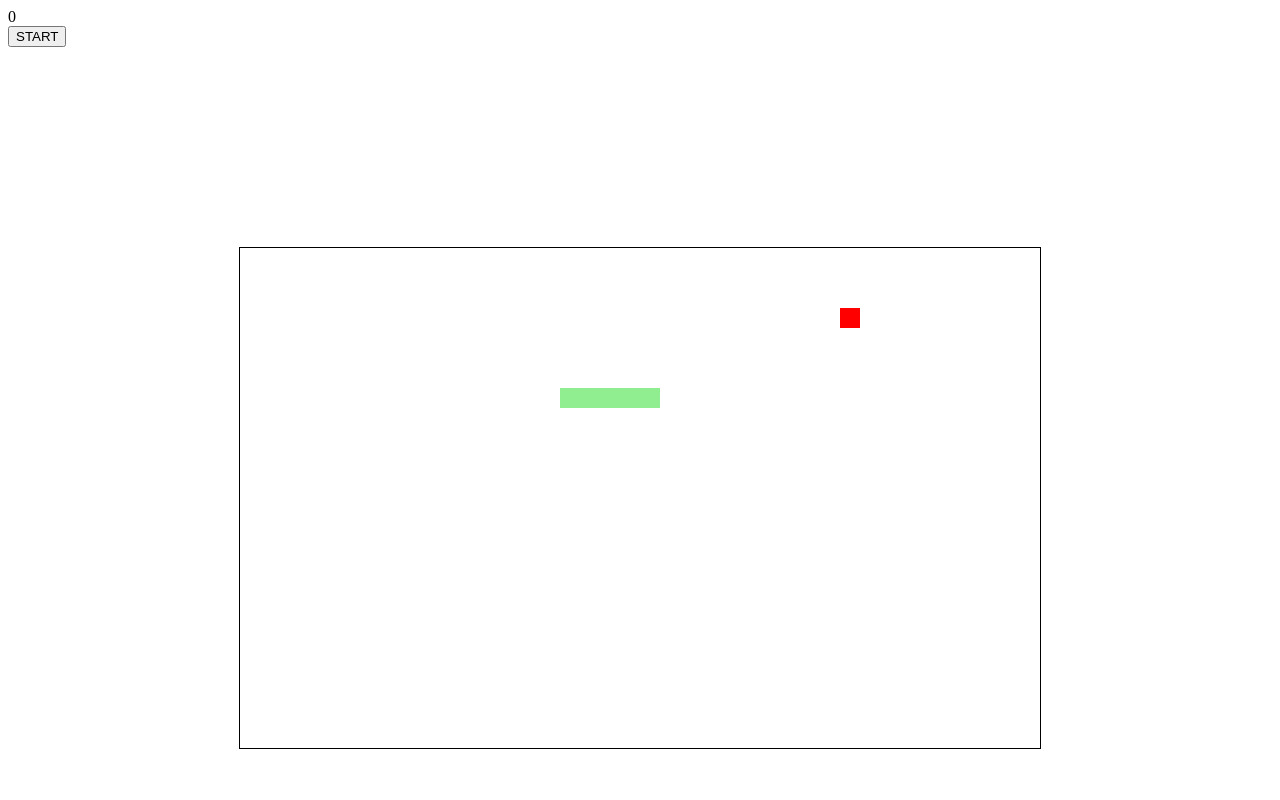
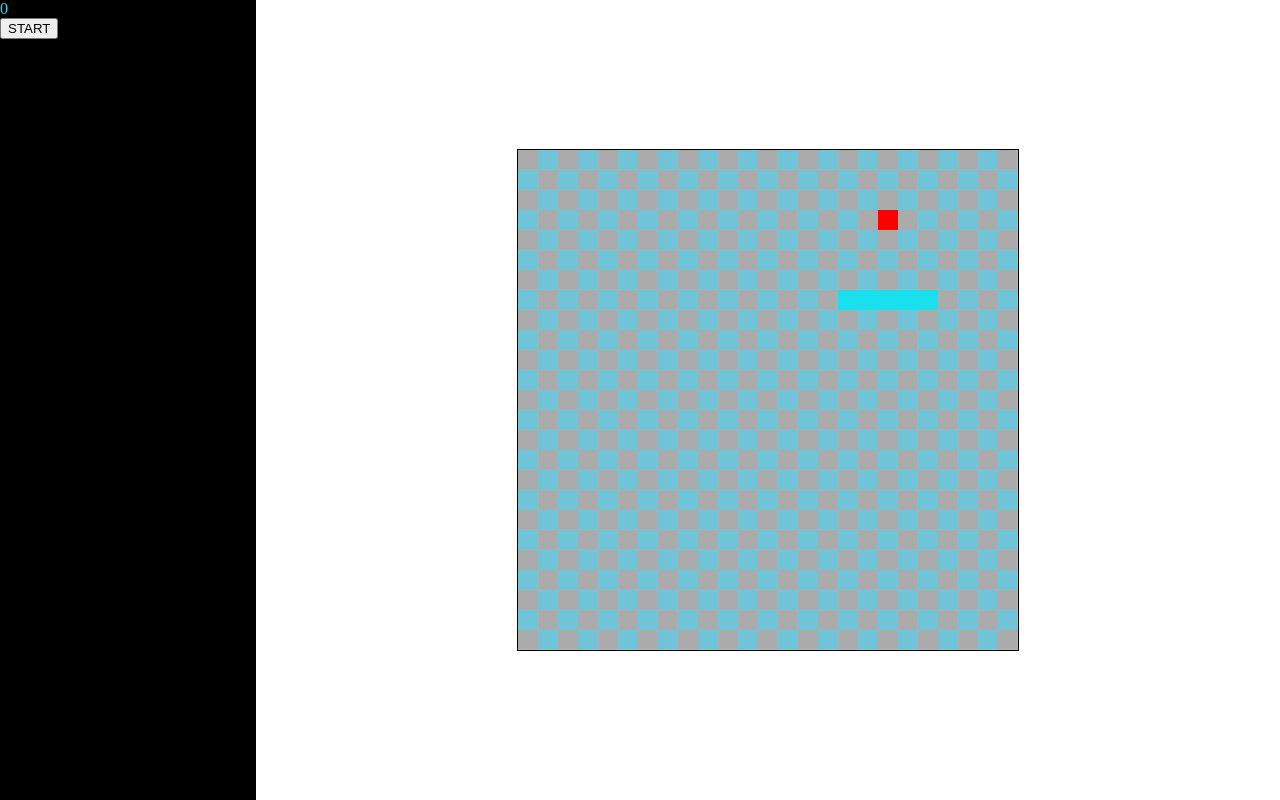
Before and after one commit to josmac/MySnake, a plain HTML site: page index.html in a window 1280 px wide. Both pictures are taken after a click on the button "START". Drawn offline with Linux system fonts and the light colour scheme.

Commit message:
Adding sprites

```diff
--- a/css/style.css
+++ b/css/style.css
@@ -1,7 +1,37 @@
+body {
+    margin: 0 auto;
+    box-sizing:border-box;
+}
+
+#container{
+    width: 100%;
+    height: 100%;
+    display: flex;
+    flex-direction: row;
+    justify-content: space-between;
+    align-items:center;
+}
+
+#game-area {
+    width: 80%;
+    height: 100%;
+    position:relative;
+
+}
+
 #canvas {
     border: 1px black solid;
-    display: block;
-    margin-top: 200px;
-    margin-left:auto;
-    margin-right:auto;
+    position: absolute;
+    top:0;
+    bottom: 0;
+    left: 0;
+    right: 0;
+    margin:auto;
 }
+
+#panel {
+    width: 20%;
+    height: 100%;
+    background-color: #000;
+    color: #1adfed
+}
--- a/index.html
+++ b/index.html
@@ -6,11 +6,19 @@
     <title>Document</title>
 </head>
 <body>
-    <div id='score'>0</div>
-    <button id="toggle">START</button>
-    <canvas id="canvas" width="800" height="500"></canvas>
+    <div id='container'>
+        <div id='panel'>
+            <div id='score'>0</div>
+            <button id="toggle">START</button>
+        </div>
+        <div id='game-area'>
+            <canvas id="canvas" width="500" height="500"></canvas>
+        </div>
+    </div>
+
 
     <script type="text/javascript" src="./src/constants.js"></script>
+    <script type="text/javascript" src="./src/background.js"></script>
     <script type="text/javascript" src="./src/snake.js"></script>
     <script type="text/javascript" src="./src/food.js"></script>
     <script type="text/javascript" src="./src/game.js"></script>
--- /dev/null
+++ b/src/background.js
@@ -0,0 +1,47 @@
+class Background {
+    constructor(ctx) {
+        this.ctx = ctx;
+        this.w = this.ctx.canvas.width;
+        this.h = this.ctx.canvas.height;
+        this.x = 0;
+        this.y = 0;
+
+        this.board1 = new Image()
+        this.board1.src = './img/Board1.png'
+
+        this.board2 = new Image()
+        this.board2.src = './img/Board2.png'
+
+        this.board3 = new Image()
+        this.board3.src = './img/Board3.png'
+
+    }
+
+    firstBoard() {
+        this.ctx.drawImage(
+            this.board1,
+            this.x,
+            this.y,
+            this.w,
+            this.h
+        )
+    }
+    secondBoard() {
+        this.ctx.drawImage(
+            this.board2,
+            this.x,
+            this.y,
+            this.w,
+            this.h
+        )
+    }
+    thirdBoard() {
+        this.ctx.drawImage(
+            this.board3,
+            this.x,
+            this.y,
+            this.w,
+            this.h
+        )
+    }
+}
--- a/src/food.js
+++ b/src/food.js
@@ -11,11 +11,15 @@ class Food {
     create() {
         this.x = Math.floor((Math.random() * this.w)/20)*20;
         this.y = Math.floor((Math.random() * this.h)/20)*20;
+        console.log(this.x)
+        console.log(this.y)
     }
 
     draw() {
+        this.ctx.beginPath()
         this.ctx.fillStyle = 'red';
         this.ctx.fillRect(this.x, this.y, 20, 20);
+        this.ctx.closePath()
 
     }
 
--- a/src/game.js
+++ b/src/game.js
@@ -3,8 +3,16 @@ class Game {
         this.ctx = ctx;
         this.snake = new Snake(ctx);
         this.food = new Food(ctx);
+        this.background = new Background(ctx)
         this.intervalId = null;
         this.score = 0;
+    }
+
+    reset() {
+        this.snake.body = [ {x: 140, y: 140},  {x: 120, y: 140},  {x: 100, y: 140},  {x: 80, y: 140},  {x: 60, y: 140},];
+        this.snake.vx = 20
+        this.snake.vy = 0
+        document.getElementById('score').innerHTML = 0;
     }
 
     start() {
@@ -15,7 +23,12 @@ class Game {
             this.draw();
             this.snakeState();
             this.checkCollisions();
-        }, 1000/5)
+        }, 200)
+    }
+
+    stop() {
+        clearInterval(this.intervalId)
+        this.intervalId = null
     }
 
     clear() {
@@ -23,6 +36,7 @@ class Game {
     }
 
     draw() {
+        this.background.firstBoard();
         this.food.draw();
         this.snake.draw();
     }
@@ -59,14 +73,25 @@ class Game {
     }
 
     gameOver() {
-        clearInterval(this.intervalId)
-        this.ctx.font = "40px Comic Sans MS";
+        this.stop()
+
+        this.ctx.beginPath();
+        this.ctx.fillStyle = "rgba(0, 0, 0, 0.5)";
+        this.ctx.fillRect(0, 0, this.ctx.canvas.width, this.ctx.canvas.height);
+        this.ctx.closePath();
+
+        this.ctx.beginPath();
+        this.ctx.font = "70px Courier New";
+        // this.ctx.font = "40px Comic Sans MS";
         this.ctx.textAlign = "center";
+        this.ctx.fillStyle = "#1adfed"
         this.ctx.fillText(
-            "GAME OVER",
+            "game over",
             this.ctx.canvas.width / 2,
             this.ctx.canvas.height / 2
         );
+        this.ctx.closePath();
+
     }
 
 }
--- a/src/index.js
+++ b/src/index.js
@@ -3,7 +3,25 @@ const ctx = canvas.getContext("2d")
 
 const game = new Game(ctx)
 
+
+
+window.onload = function() {
+    const board1 = new Image()
+    board1.src = './img/Board1.png'
+    ctx.drawImage(
+        board1,
+        0,
+        0,
+        ctx.canvas.width,
+        ctx.canvas.height
+    )
+
+}
+
 document.querySelector("#toggle").onclick = function() {
-    game.start();
-    this.onclick=null;
+    if (game.intervalId === null) {
+        game.reset()
+        game.start()
+        this.innerText = 'START'
+    }
 }
--- a/src/snake.js
+++ b/src/snake.js
@@ -6,24 +6,25 @@ class Snake {
         this.vy = 0
         this.food = new Food(ctx)
         this.setListeners()
+        this.changeDirection = false
 
     }
 
     draw() {
         this.body.forEach((part) => {
-            if (part.x >= this.ctx.canvas.width) {
-                part.x = 0
+            if (part.x + 20 > this.ctx.canvas.width) {
+                part.x = 0;
             }
-            if (part.y >= this.ctx.canvas.height) {
-                part.y = 0
+            if (part.y + 20 > this.ctx.canvas.height) {
+                part.y = 0;
             }
             if (part.x < 0) {
-                part.x = this.ctx.canvas.width - 20
+                part.x = this.ctx.canvas.width
             }
             if (part.y < 0) {
-                part.y = this.ctx.canvas.height - 20
+                part.y = this.ctx.canvas.height
             }
-            this.ctx.fillStyle = 'lightgreen';
+            this.ctx.fillStyle = '#1adfed';
             this.ctx.fillRect(part.x, part.y, 20, 20);
         });
     }
@@ -42,12 +43,12 @@ class Snake {
             if (e.keyCode === DOWN && this.vy !== -20 ) {
                 this.vy = 20;
                 this.vx = 0;
-
             }
             if (e.keyCode === LEFT && this.vx !== 20) {
                 this.vx = -20;
                 this.vy = 0;
             }
+            this.changeDirection = true
         });
     }
 
```
Also changed, not shown: img/Board1.png (added), img/Board2.png (added), img/Board3.png (added).
